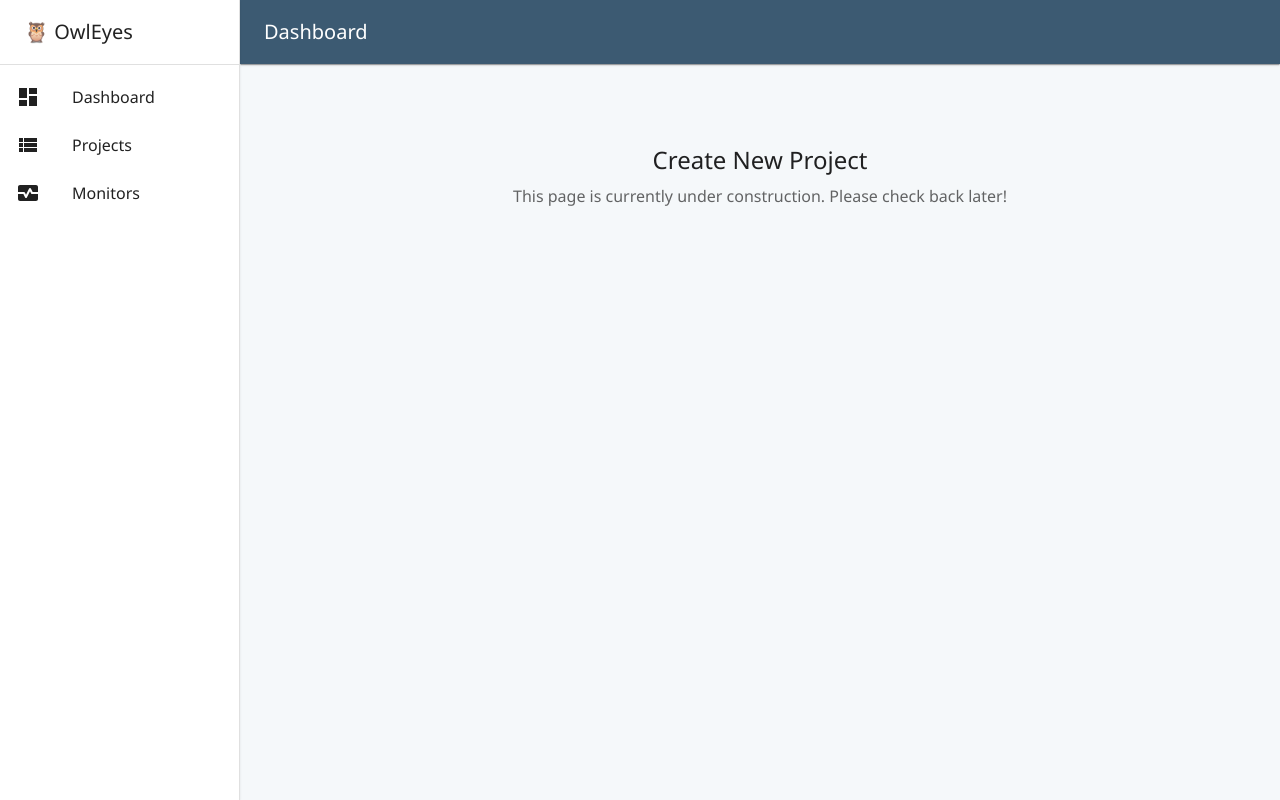
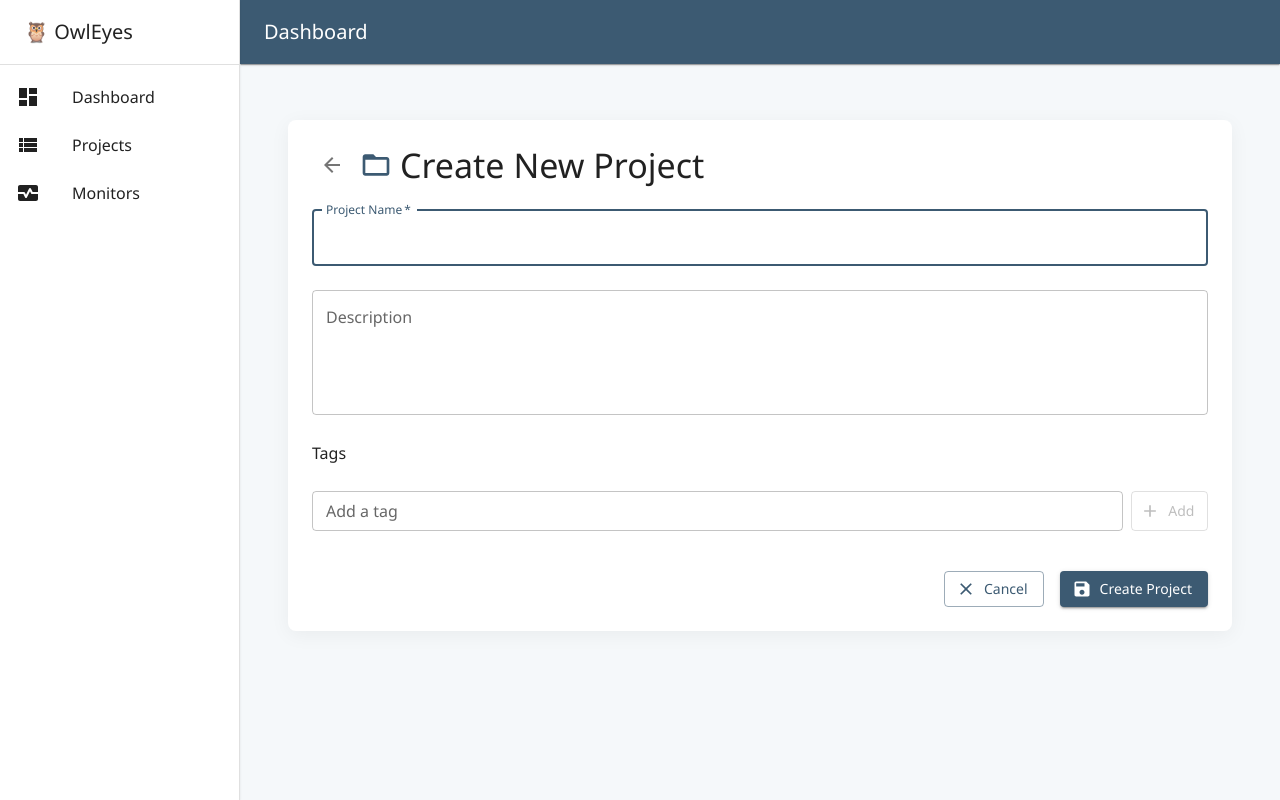
Before and after one commit to martinlejko/OwlEyes-Monitor, a React (Create React App) app in the folder frontend/: page /projects/new in a window 1280 px wide. Built offline with nearby package versions, Linux system fonts and the light colour scheme.

Commit message:
adding the functionality for project creation

```diff
--- a/frontend/src/App.tsx
+++ b/frontend/src/App.tsx
@@ -12,6 +12,7 @@ const MonitorDetail = lazy(() => import('./pages/MonitorDetail'));
 const EditMonitor = lazy(() => import('./pages/EditMonitor'));
 const ProjectsPage = lazy(() => import('./pages/Projects'));
 const MonitorsPage = lazy(() => import('./pages/Monitors'));
+const CreateProject = lazy(() => import('./pages/CreateProject'));
 
 // Placeholder for new/detail pages that are not yet implemented
 const NotImplemented: React.FC<{ title: string }> = ({ title }) => (
@@ -85,7 +86,7 @@ const App: React.FC = () => {
 
                 {/* Project Routes */}
                 <Route path="/projects" element={<ProjectsPage />} />
-                <Route path="/projects/new" element={<NotImplemented title="Create New Project" />} />
+                <Route path="/projects/new" element={<CreateProject />} />
                 <Route path="/projects/:id" element={<ProjectDetail />} />
                 {/* <Route path="/projects/:id/edit" element={<NotImplemented title="Edit Project Details" />} /> */}
 
--- /dev/null
+++ b/frontend/src/pages/CreateProject.tsx
@@ -0,0 +1,285 @@
+import React, { useState } from 'react';
+import { useNavigate } from 'react-router-dom';
+import {
+  Box,
+  Typography,
+  Button,
+  TextField,
+  Container,
+  Paper,
+  Grid,
+  LinearProgress,
+  Alert,
+  Stack,
+  Chip,
+  IconButton
+} from '@mui/material';
+import {
+  FolderOpen as FolderIcon,
+  Add as AddIcon,
+  Save as SaveIcon,
+  ArrowBack as ArrowBackIcon,
+  Close as CloseIcon
+} from '@mui/icons-material';
+import { createProject } from '../services/api';
+
+const CreateProject: React.FC = () => {
+  const navigate = useNavigate();
+  const [loading, setLoading] = useState(false);
+  const [error, setError] = useState<string | null>(null);
+  const [success, setSuccess] = useState(false);
+
+  // Form state
+  const [formData, setFormData] = useState({
+    label: '',
+    description: '',
+    tags: [] as string[]
+  });
+
+  // New tag input state
+  const [newTag, setNewTag] = useState('');
+
+  // Form validation errors
+  const [formErrors, setFormErrors] = useState({
+    label: '',
+    description: ''
+  });
+
+  const handleInputChange = (e: React.ChangeEvent<HTMLInputElement>) => {
+    const { name, value } = e.target;
+    setFormData({
+      ...formData,
+      [name]: value
+    });
+
+    // Clear error when user types
+    if (formErrors[name as keyof typeof formErrors]) {
+      setFormErrors({
+        ...formErrors,
+        [name]: ''
+      });
+    }
+  };
+
+  const handleAddTag = () => {
+    if (newTag.trim() && !formData.tags.includes(newTag.trim())) {
+      setFormData({
+        ...formData,
+        tags: [...formData.tags, newTag.trim()]
+      });
+      setNewTag('');
+    }
+  };
+
+  const handleRemoveTag = (tagToRemove: string) => {
+    setFormData({
+      ...formData,
+      tags: formData.tags.filter(tag => tag !== tagToRemove)
+    });
+  };
+
+  const handleKeyPress = (e: React.KeyboardEvent) => {
+    if (e.key === 'Enter' && newTag.trim()) {
+      e.preventDefault();
+      handleAddTag();
+    }
+  };
+
+  const validateForm = (): boolean => {
+    const errors = {
+      label: '',
+      description: ''
+    };
+
+    let isValid = true;
+
+    if (!formData.label.trim()) {
+      errors.label = 'Project name is required';
+      isValid = false;
+    }
+
+    if (formData.label.length > 100) {
+      errors.label = 'Project name must be less than 100 characters';
+      isValid = false;
+    }
+
+    if (formData.description.length > 500) {
+      errors.description = 'Description must be less than 500 characters';
+      isValid = false;
+    }
+
+    setFormErrors(errors);
+    return isValid;
+  };
+
+  const handleSubmit = async (e: React.FormEvent) => {
+    e.preventDefault();
+
+    if (!validateForm()) {
+      return;
+    }
+
+    setLoading(true);
+    setError(null);
+
+    try {
+      const newProject = await createProject({
+        label: formData.label.trim(),
+        description: formData.description.trim(),
+        tags: formData.tags
+      });
+
+      setSuccess(true);
+
+      // Redirect to the newly created project after a short delay
+      setTimeout(() => {
+        navigate(`/projects/${newProject.id}`);
+      }, 1500);
+    } catch (err) {
+      console.error('Error creating project:', err);
+      setError('Failed to create project. Please try again.');
+    } finally {
+      setLoading(false);
+    }
+  };
+
+  return (
+    <Container maxWidth="lg" sx={{ mt: 4, mb: 4 }}>
+      <Paper sx={{ p: { xs: 2, md: 3 }, borderRadius: 2, boxShadow: '0px 4px 20px rgba(0,0,0,0.05)' }}>
+        <Stack
+          direction="row"
+          alignItems="center"
+          spacing={1}
+          sx={{ mb: 3 }}
+        >
+          <IconButton
+            onClick={() => navigate('/projects')}
+            aria-label="back to projects"
+            sx={{ mr: 1 }}
+          >
+            <ArrowBackIcon />
+          </IconButton>
+          <FolderIcon sx={{ color: 'primary.main', fontSize: '2rem', mr: 1 }} />
+          <Typography variant="h4" component="h1">
+            Create New Project
+          </Typography>
+        </Stack>
+
+        {loading && <LinearProgress sx={{ mb: 2 }} />}
+
+        {error && (
+          <Alert severity="error" sx={{ mb: 2 }}>
+            {error}
+          </Alert>
+        )}
+
+        {success && (
+          <Alert severity="success" sx={{ mb: 2 }}>
+            Project created successfully! Redirecting...
+          </Alert>
+        )}
+
+        <Box component="form" onSubmit={handleSubmit} noValidate>
+          <Grid container spacing={3}>
+            <Grid size={{ xs: 12 }}>
+              <TextField
+                required
+                fullWidth
+                id="label"
+                name="label"
+                label="Project Name"
+                value={formData.label}
+                onChange={handleInputChange}
+                error={!!formErrors.label}
+                helperText={formErrors.label}
+                disabled={loading || success}
+                autoFocus
+              />
+            </Grid>
+
+            <Grid size={{ xs: 12 }}>
+              <TextField
+                fullWidth
+                id="description"
+                name="description"
+                label="Description"
+                value={formData.description}
+                onChange={handleInputChange}
+                error={!!formErrors.description}
+                helperText={formErrors.description}
+                disabled={loading || success}
+                multiline
+                rows={4}
+              />
+            </Grid>
+
+            <Grid size={{ xs: 12 }}>
+              <Typography variant="subtitle1" sx={{ mb: 1 }}>
+                Tags
+              </Typography>
+
+              <Box sx={{ display: 'flex', flexWrap: 'wrap', gap: 1, mb: 2 }}>
+                {formData.tags.map((tag, index) => (
+                  <Chip
+                    key={index}
+                    label={tag}
+                    onDelete={() => handleRemoveTag(tag)}
+                    color="primary"
+                    variant="outlined"
+                    disabled={loading || success}
+                  />
+                ))}
+              </Box>
+
+              <Box sx={{ display: 'flex', gap: 1 }}>
+                <TextField
+                  id="newTag"
+                  label="Add a tag"
+                  value={newTag}
+                  onChange={(e) => setNewTag(e.target.value)}
+                  onKeyPress={handleKeyPress}
+                  disabled={loading || success}
+                  size="small"
+                  fullWidth
+                  sx={{ flexGrow: 1 }}
+                />
+                <Button
+                  onClick={handleAddTag}
+                  disabled={!newTag.trim() || loading || success}
+                  startIcon={<AddIcon />}
+                  variant="outlined"
+                >
+                  Add
+                </Button>
+              </Box>
+            </Grid>
+
+            <Grid size={{ xs: 12 }} sx={{ mt: 2, display: 'flex', justifyContent: 'flex-end' }}>
+              <Button
+                type="button"
+                variant="outlined"
+                onClick={() => navigate('/projects')}
+                startIcon={<CloseIcon />}
+                sx={{ mr: 2 }}
+                disabled={loading || success}
+              >
+                Cancel
+              </Button>
+              <Button
+                type="submit"
+                variant="contained"
+                color="primary"
+                startIcon={<SaveIcon />}
+                disabled={loading || success}
+              >
+                Create Project
+              </Button>
+            </Grid>
+          </Grid>
+        </Box>
+      </Paper>
+    </Container>
+  );
+};
+
+export default CreateProject;
```
Also changed, not shown: 2 other files (tests, documents, lock files or other folders).
